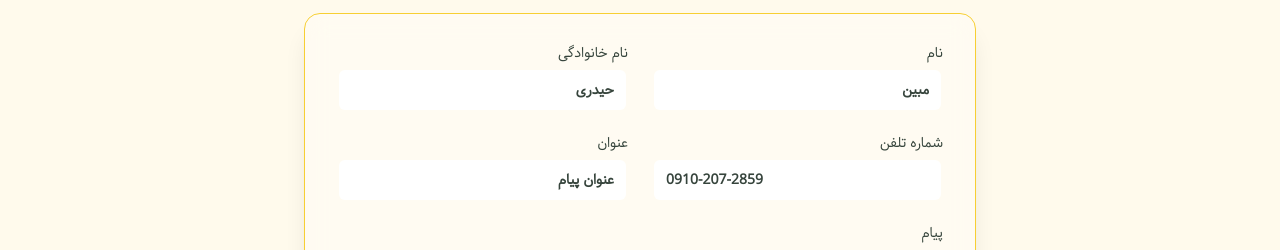
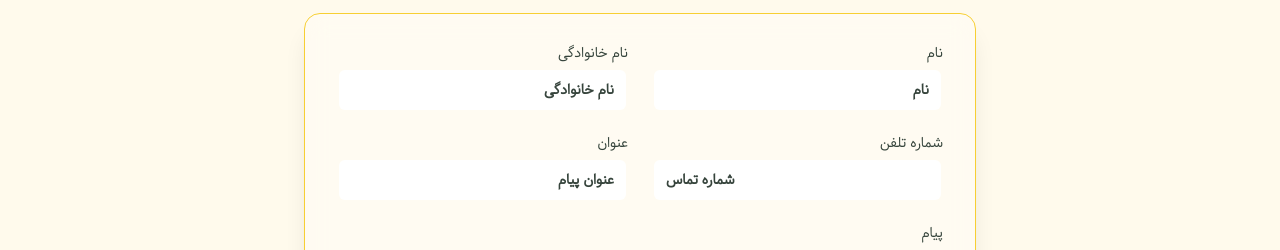
Before and after one commit to Mobin-Heydari/Sarat, a Next.js app in the folder frontend/: page /contact-us in a window 1280 px wide. Shown: the part 817-1067 px from the top of the page. Built offline with nearby package versions, Linux system fonts and the light colour scheme.

Commit message:
The ContactForm is optimized.

```diff
--- a/frontend/src/components/contact/ContactForm.tsx
+++ b/frontend/src/components/contact/ContactForm.tsx
@@ -182,13 +182,13 @@ export function ContactForm() {
           >
             <LabelInputContainer>
               <Label htmlFor="f_name">نام</Label>
-              <Input id="f_name" name="f_name" placeholder="مبین" type="text" />
+              <Input id="f_name" name="f_name" placeholder="نام" type="text" />
               {fieldErrors.f_name && <p className="text-red-500 text-xs mt-1">{fieldErrors.f_name}</p>}
             </LabelInputContainer>
 
             <LabelInputContainer>
               <Label htmlFor="l_name">نام خانوادگی</Label>
-              <Input id="l_name" name="l_name" placeholder="حیدری" type="text" />
+              <Input id="l_name" name="l_name" placeholder="نام خانوادگی" type="text" />
               {fieldErrors.l_name && <p className="text-red-500 text-xs mt-1">{fieldErrors.l_name}</p>}
             </LabelInputContainer>
           </motion.div>
@@ -206,7 +206,7 @@ export function ContactForm() {
           >
             <LabelInputContainer>
               <Label htmlFor="phone">شماره تلفن</Label>
-              <Input id="phone" name="phone" placeholder="0910-207-2859" type="tel" />
+              <Input id="phone" name="phone" placeholder="شماره تماس" type="tel" />
               {fieldErrors.phone && <p className="text-red-500 text-xs mt-1">{fieldErrors.phone}</p>}
             </LabelInputContainer>
 
```
